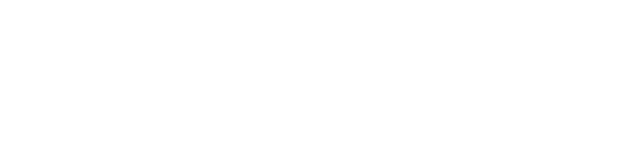
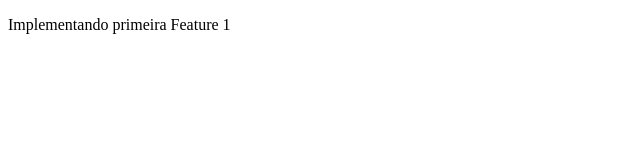
Before and after one commit to LucasLauro96/gitflow-test, a plain HTML site: page index.html in a window 1280 px wide. Shown: the whole page, without its empty margins (0-640 px from the left). Drawn offline with Linux system fonts and the light colour scheme.

Commit message:
llc: primeira feature finalizada

```diff
--- a/index.html
+++ b/index.html
@@ -5,6 +5,6 @@
     <title>Teste GitFlow</title>
 </head>
 <body>
-
+    <p>Implementando primeira Feature 1</p>
 </body>
 </html>
```
